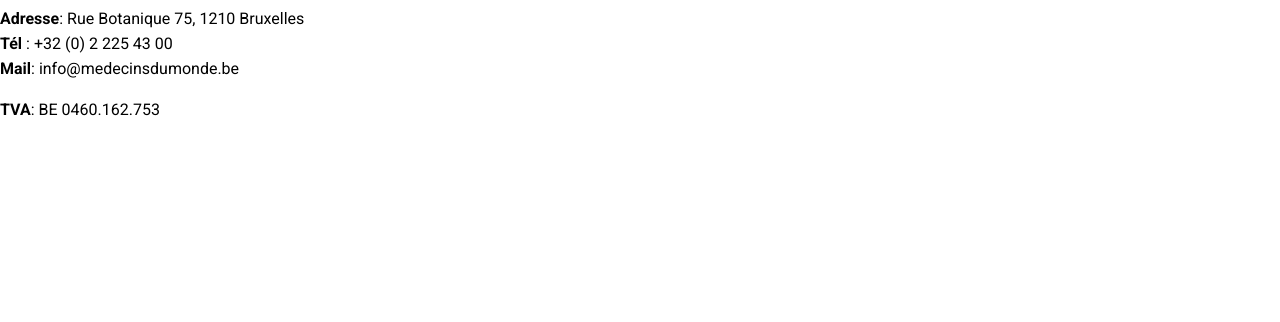
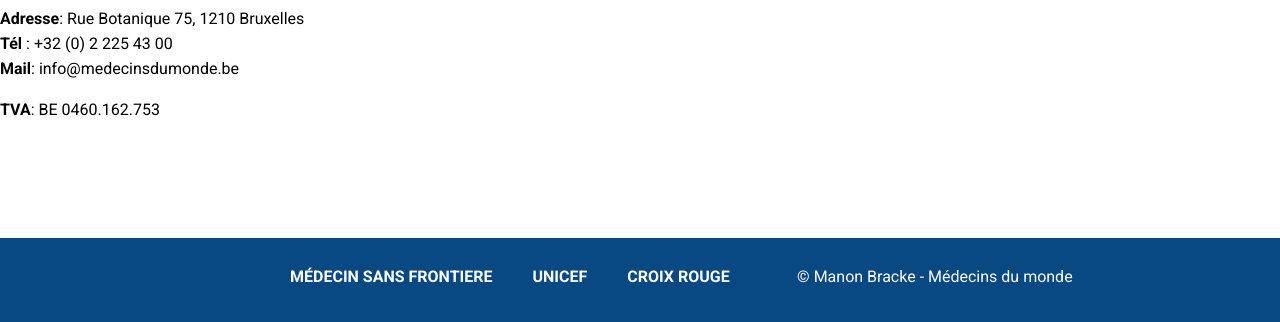
Before and after one commit to ManonBracke/association-caritative, a plain HTML site: page index.html in a window 1280 px wide. Shown: the part 3019-3341 px from the top of the page. Before the commit the page ends 3257 px from the top, so only its background shows below. Drawn offline with Linux system fonts and the light colour scheme.

Commit message:
Preview4

```diff
--- a/css/style.css
+++ b/css/style.css
@@ -25,6 +25,10 @@ nav ul li{
     list-style: none;
     float: left;
     margin-right: 40px ;
+}
+.nav{
+    text-transform: uppercase;
+    float: left;
 }
 /* -------- Lien ------ */
 a:link,a:visited{
@@ -63,6 +67,11 @@ h4{
 h5{
     font-size: 18px;
     color: #084983;
+}
+h6{
+    font-size: 24px;
+    color: #fff ;
+    line-height: 10px;
 }
 /* -------- Grid ------ */
 .grid{
@@ -123,3 +132,20 @@ h5{
     text-align: right;
     font-weight: 900;
 }
+.tkt{
+    font-size: 12px;
+    text-align: right;
+    font-weight: 400;
+}
+/* -------- Footer ------ */
+footer{
+    text-align: center;
+    margin:0;
+    padding-top: 10px;
+    background: #084983;
+    padding-left: 250px;
+    padding-right: 180px;
+    color: #fff;
+    height: 100px;
+
+}
--- a/index.html
+++ b/index.html
@@ -121,5 +121,15 @@
             </div>
         </div>
     </section>
+    <footer>
+        <nav class="nav">
+            <ul>
+                <li> <a href="https://www.msf-azg.be/fr">Médecin sans frontiere</a></li>
+                <li> <a href="https://www.unicef.be/fr/">unicef</a></li>
+                <li> <a href="https://www.croix-rouge.be/">Croix rouge</a></li>
+            </ul>
+        </nav>
+        <p class="txt">© Manon Bracke - Médecins du monde</p>
+    </footer>
 </body>
 </html>
```
